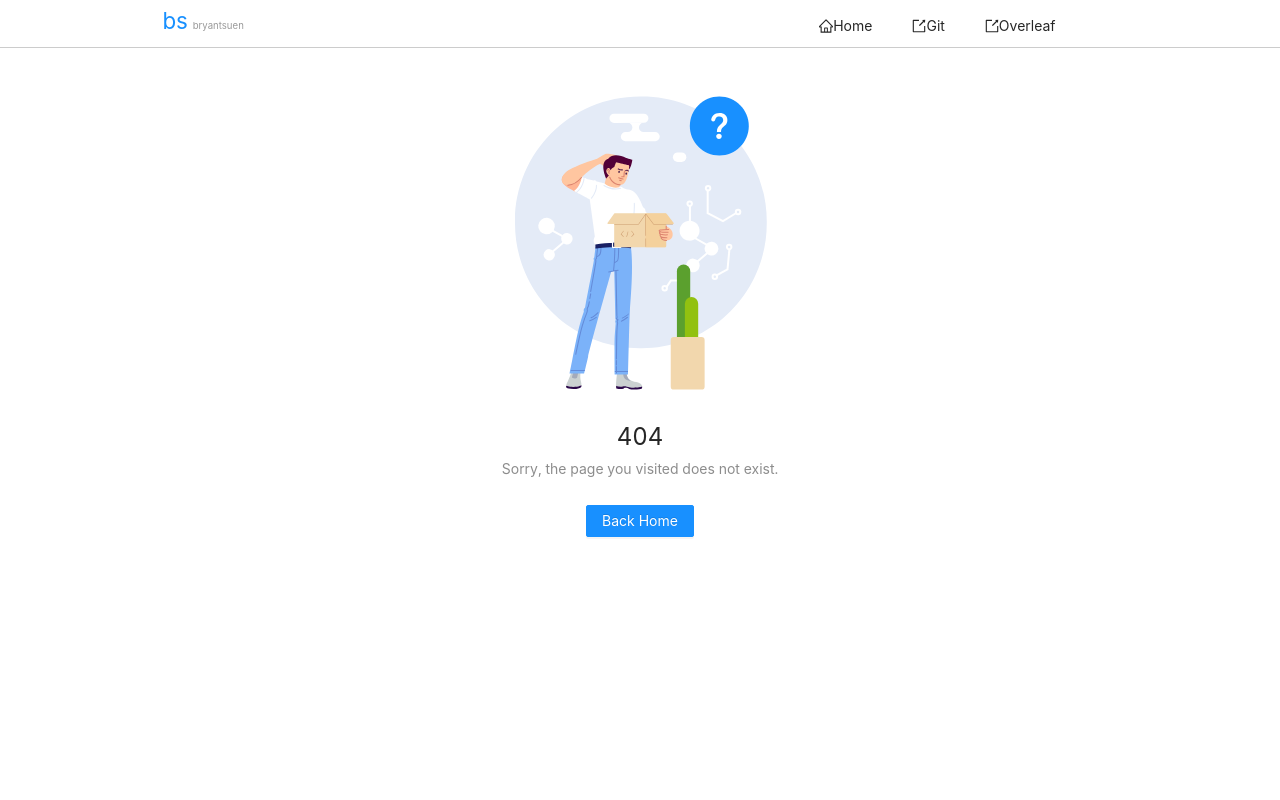
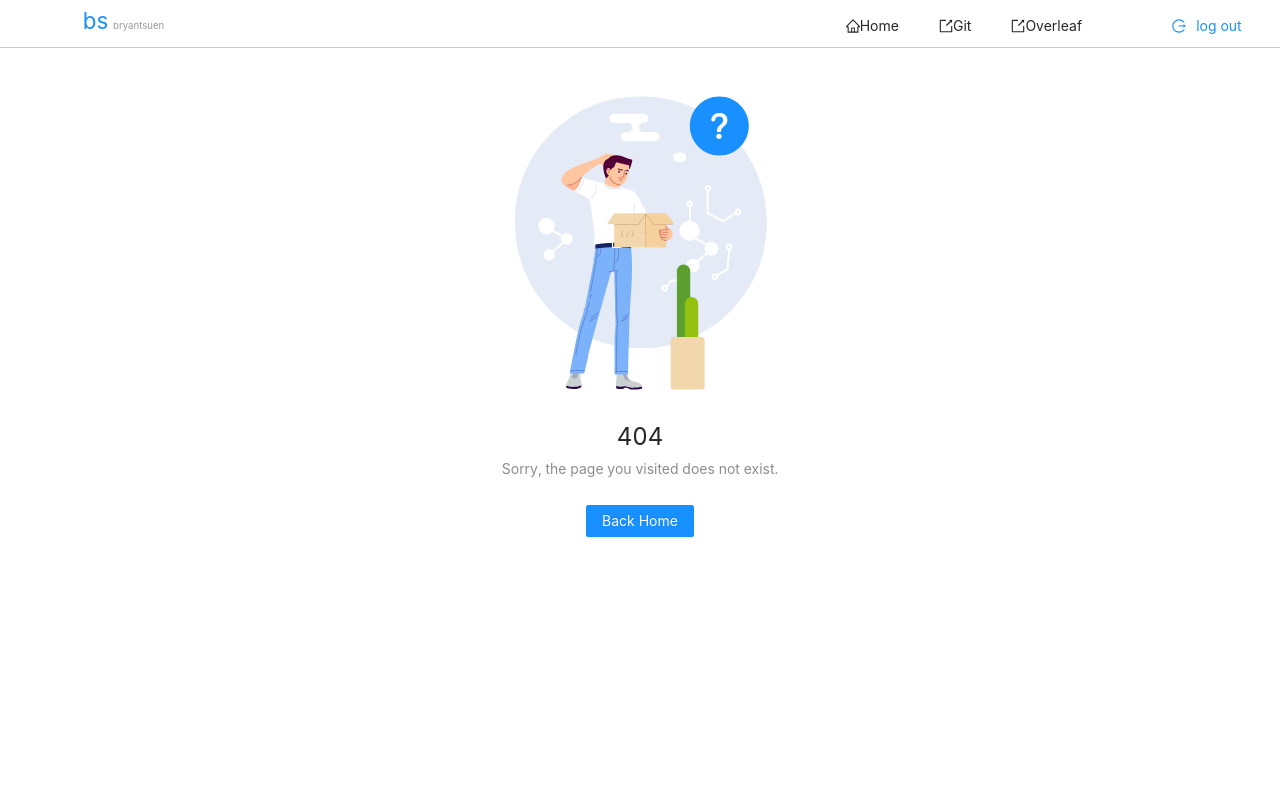
Before and after one commit to BryantSuen/front-end, a React (Create React App) app: page /intro in a window 1280 px wide. Shown: the top 800 px of the page. Built offline with nearby package versions, Linux system fonts and the light colour scheme; sample sign-in values are in the browser's storage.

Commit message:
feat: :sparkles: add logout button

```diff
--- a/src/components/NavBar/index.tsx
+++ b/src/components/NavBar/index.tsx
@@ -1,20 +1,53 @@
-import React from "react";
-import { Row, Col, Menu } from "antd";
+import React, { useEffect, useState } from "react";
+import { Row, Col, Menu, Button, Modal, message } from "antd";
 import { Link } from "react-router-dom";
-import { HomeOutlined, ExportOutlined } from "@ant-design/icons";
+import {
+  HomeOutlined,
+  ExportOutlined,
+  ExclamationCircleOutlined,
+  LogoutOutlined,
+} from "@ant-design/icons";
 import "./index.css";
+import { getJwtPayload } from "../../utils/getJwtPayload";
 
+const { confirm } = Modal;
 const NavBar: React.FC = () => {
+  const [logoutVisible, setLogoutVisible] = useState(false);
+  const handleLogout = () => {
+    confirm({
+      title: `Are you sure to log out?`,
+      icon: <ExclamationCircleOutlined />,
+      okText: "Yes",
+      okType: "danger",
+      cancelText: "No",
+      onOk: async () => {
+        localStorage.removeItem("token");
+        message.success("logged out");
+      },
+      onCancel() {
+        console.log("Cancel");
+      },
+    });
+  };
+
+  useEffect(() => {
+    const jwtPayload = getJwtPayload();
+    if (jwtPayload) {
+      setLogoutVisible(true);
+    } else {
+      setLogoutVisible(false);
+    }
+  }, []);
   return (
     <div className="navbar">
       <Row justify="center">
-        <Col xs={24} sm={24} md={10} lg={15} xl={12}>
+        <Col xs={20} sm={20} md={10} lg={12} xl={12}>
           <span className="nav-logo">
             <Link to="/home">bs</Link>
           </span>
           <span className="nav-text">bryantsuen</span>
         </Col>
-        <Col xs={0} sm={0} md={14} lg={8} xl={6}>
+        <Col xs={0} sm={0} md={10} lg={8} xl={6} push={2}>
           <Menu mode="horizontal">
             <Menu.Item key="home">
               <Link to="/home">
@@ -36,6 +69,18 @@ const NavBar: React.FC = () => {
             </Menu.Item>
           </Menu>
         </Col>
+        <Col span={3} push={2}>
+          {logoutVisible ? (
+            <Menu mode="horizontal">
+              <Menu.Item key="logout">
+                <Button type="link" onClick={handleLogout} size="small">
+                  <LogoutOutlined />
+                  log out
+                </Button>
+              </Menu.Item>
+            </Menu>
+          ) : null}
+        </Col>
       </Row>
     </div>
   );
--- a/src/pages/AdminPage/IntroPage.tsx
+++ b/src/pages/AdminPage/IntroPage.tsx
@@ -18,7 +18,7 @@ const IntroPage: React.FC = () => {
 
   const onFormFinish = (values: FormData) => {
     confirm({
-      title: "Do you Want to Updata the introductions?",
+      title: "Do you Want to Update the introductions?",
       icon: <ExclamationCircleOutlined />,
       onOk: async () => {
         try {
--- a/src/pages/AdminPage/index.tsx
+++ b/src/pages/AdminPage/index.tsx
@@ -1,5 +1,6 @@
 import React from "react";
 import { Layout, Menu } from "antd";
+import { BookOutlined, EditOutlined, CoffeeOutlined } from "@ant-design/icons";
 import styles from "./index.module.css";
 import { Routes, Route, Link, useLocation, Navigate } from "react-router-dom";
 import PublishPage from "./PublishPage";
@@ -22,13 +23,22 @@ const AdminPage: React.FC = () => {
           style={{ height: "100%", borderRight: 0 }}
         >
           <Menu.Item key="articles">
-            <Link to="/admin/articles">article</Link>
+            <Link to="/admin/articles">
+              <BookOutlined />
+              article
+            </Link>
           </Menu.Item>
           <Menu.Item key="publish">
-            <Link to="/admin/publish">publish</Link>
+            <Link to="/admin/publish">
+              <EditOutlined />
+              publish
+            </Link>
           </Menu.Item>
           <Menu.Item key="intro">
-            <Link to="/admin/intro">intro</Link>
+            <Link to="/admin/intro">
+              <CoffeeOutlined />
+              intro
+            </Link>
           </Menu.Item>
         </Menu>
       </Sider>
```
